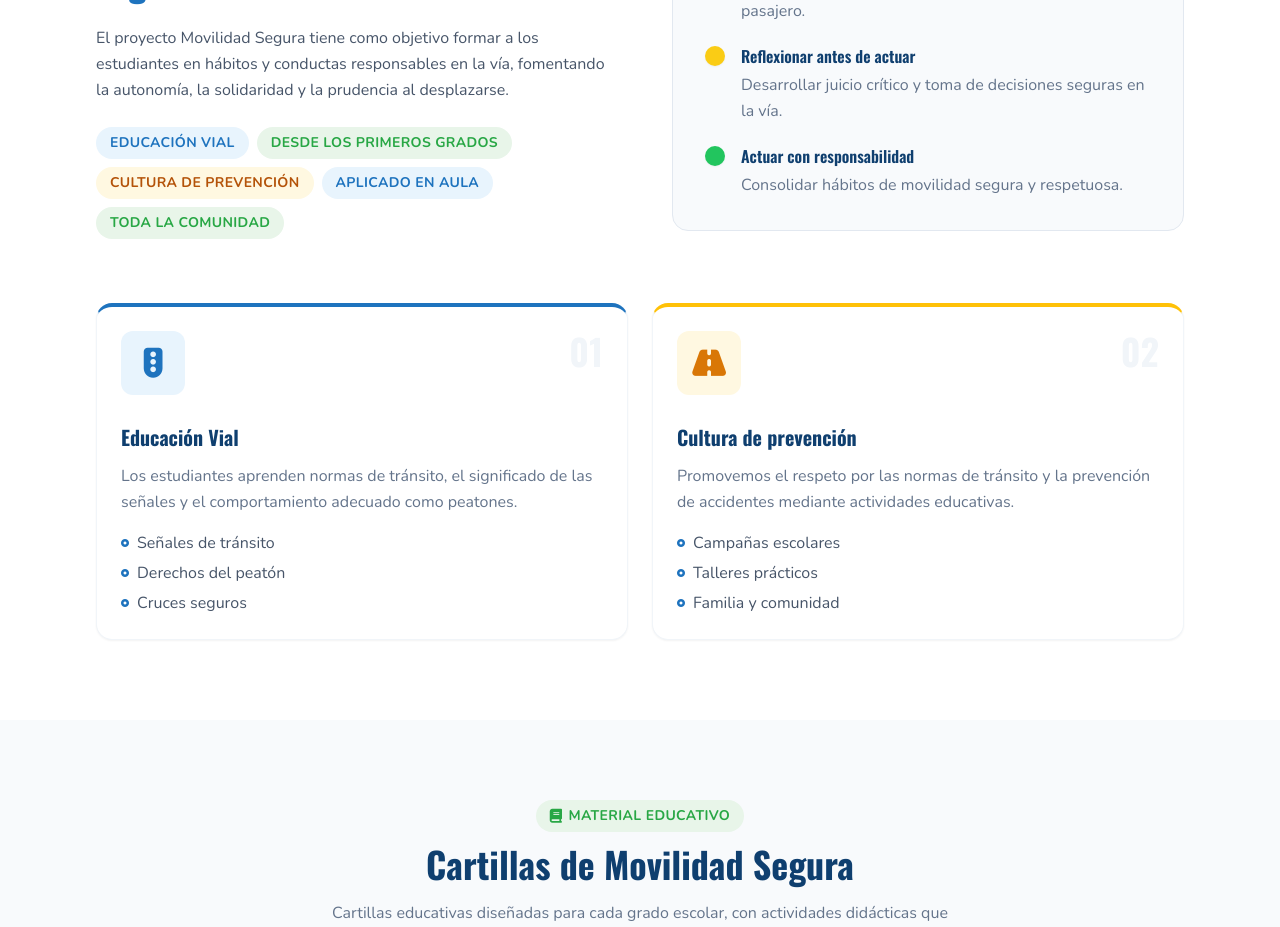
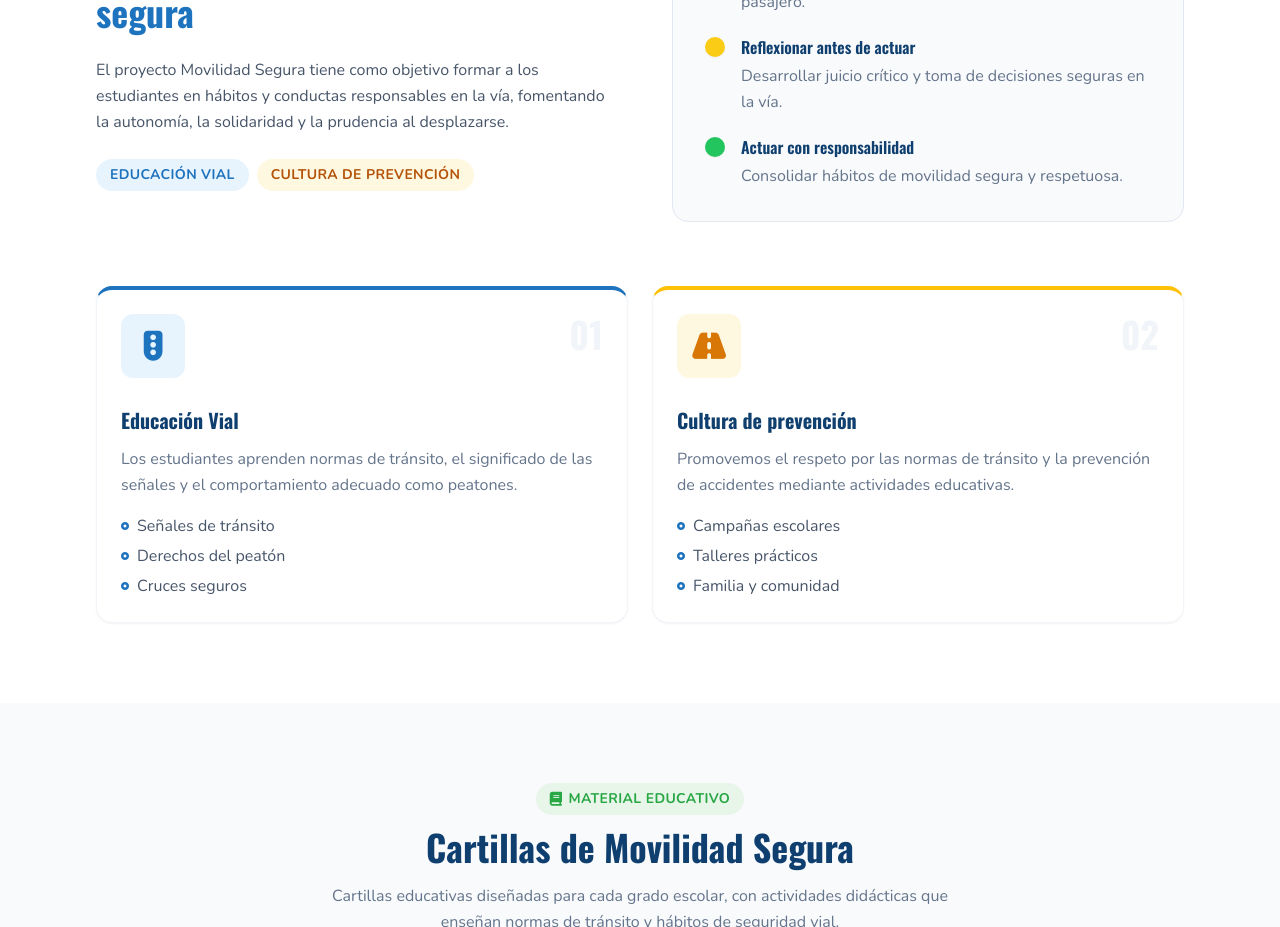
Before and after one commit to Neferxd31/movilidad-segura, a React (Vite) app: page / in a window 1280 px wide. Shown: the part 1200-2127 px from the top of the page. Built offline with nearby package versions, Linux system fonts and the light colour scheme.

Commit message:
chore: remove scope pills and family objective card

```diff
--- a/src/pages/Home.jsx
+++ b/src/pages/Home.jsx
@@ -221,10 +221,7 @@ export default function Home() {
               <div className="flex flex-wrap gap-2">
                 {[
                   { label: 'Educación vial',          color: 'badge-blue'   },
-                  { label: 'Desde los primeros grados',color: 'badge-green'  },
                   { label: 'Cultura de prevención',    color: 'badge-yellow' },
-                  { label: 'Aplicado en aula',         color: 'badge-blue'   },
-                  { label: 'Toda la comunidad',        color: 'badge-green'  },
                 ].map((pill, i) => (
                   <span key={i} className={pill.color}>{pill.label}</span>
                 ))}
--- a/src/pages/SobreProyecto.jsx
+++ b/src/pages/SobreProyecto.jsx
@@ -41,12 +41,6 @@ const objectives = [
     color: 'icon-box-red',
     title: 'Prevención de Accidentes',
     desc:  'Reducir los riesgos de accidentes mediante el conocimiento y aplicación de normas de tránsito.',
-  },
-  {
-    icon:  'fa-house',
-    color: 'icon-box-blue',
-    title: 'Participación Familiar',
-    desc:  'Involucrar a padres y cuidadores en la formación de hábitos de movilidad segura fuera del colegio.',
   },
   {
     icon:  'fa-book',
```
